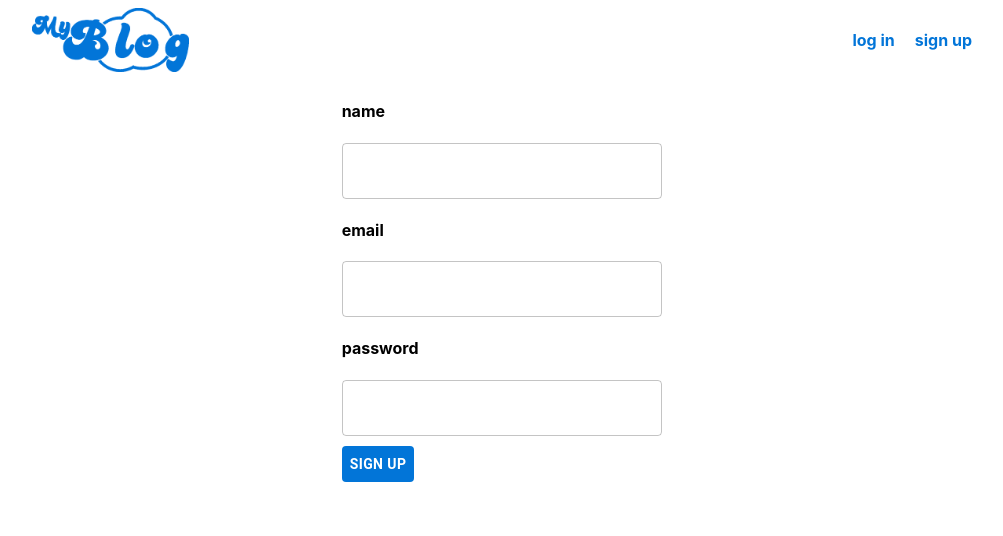
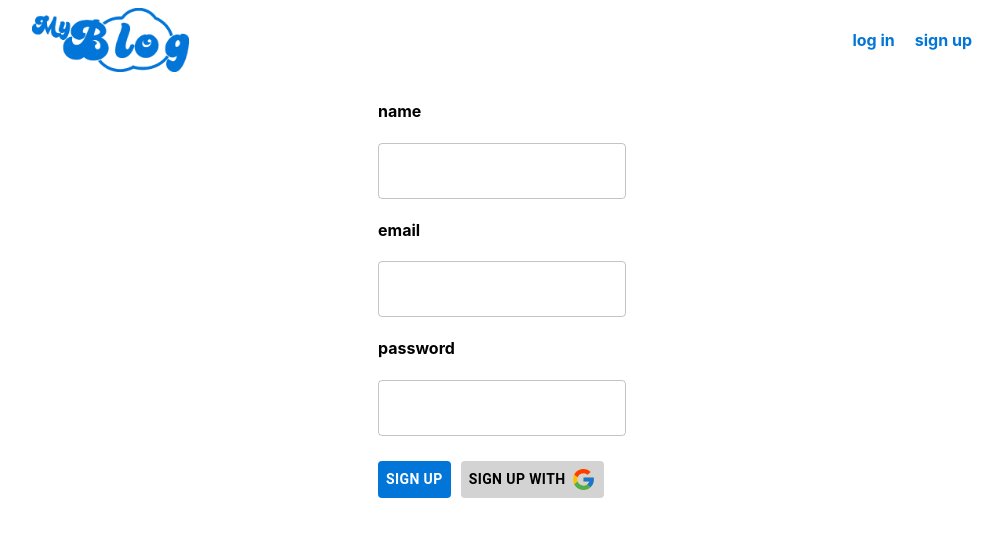
Before and after one commit to forrestmorrison/my-blog, a React (Create React App) app in the folder client/: page /signup in a window 1280 px wide. Shown: the top 536 px of the page, without its empty margins (138-1141 px from the left). Built offline with nearby package versions, Linux system fonts and the light colour scheme.

Commit message:
added Sign up with Google Button

```diff
--- a/client/src/auth/SignUp.js
+++ b/client/src/auth/SignUp.js
@@ -1,5 +1,7 @@
 import { useState } from 'react'
-import { Button, TextField } from "@mui/material"
+import { Button, Icon, TextField } from "@mui/material"
+import { IconContext } from "react-icons"
+import { FcGoogle } from "react-icons/fc"
 
 const SignUp = () => {
     const [name, setName] = useState("")
@@ -37,6 +39,7 @@ const SignUp = () => {
                     onChange={handlePasswordChange}
                     required
                 />
+                <div className="buttons">
                     <Button
                         sx={{
                             marginTop: "10px",
@@ -51,6 +54,26 @@ const SignUp = () => {
                     >
                         Sign Up
                     </Button>
+                    <Button
+                        sx={{
+                            marginTop: "10px",
+                            fontWeight: "bold",
+                            backgroundColor: "LightGrey",
+                            color: "black",
+                            "&:hover": {
+                            backgroundColor: "#8CD2D2"
+                            }
+                        }}
+                    >
+
+                        <div className="sign-up-google">
+                            <p>Sign up with</p>
+                            <IconContext.Provider value={{ size: "25px" }}>
+                                <FcGoogle />
+                            </IconContext.Provider>
+                        </div>
+                    </Button>
+                </div>
             </form>
         </div>
     )
--- a/client/src/index.css
+++ b/client/src/index.css
@@ -67,6 +67,26 @@ a:hover {
   color: #8CD2D2
 }
 
+/* SignUp */
+
+.sign-up p {
+  margin: 0px;
+}
+
+.buttons {
+  margin-top: 15px;
+  display: flex;
+  flex-direction: row;
+  gap: 10px;
+}
+
+.sign-up-google {
+  display: flex;
+  flex-direction: row;
+  align-items: center;
+  gap: 5px;
+}
+
 /* CreatePost */
 
 .create-post {
```
Also changed, not shown: 1 other file (tests, documents, lock files or other folders). Lines whose indentation alone changed are shown as unchanged.
